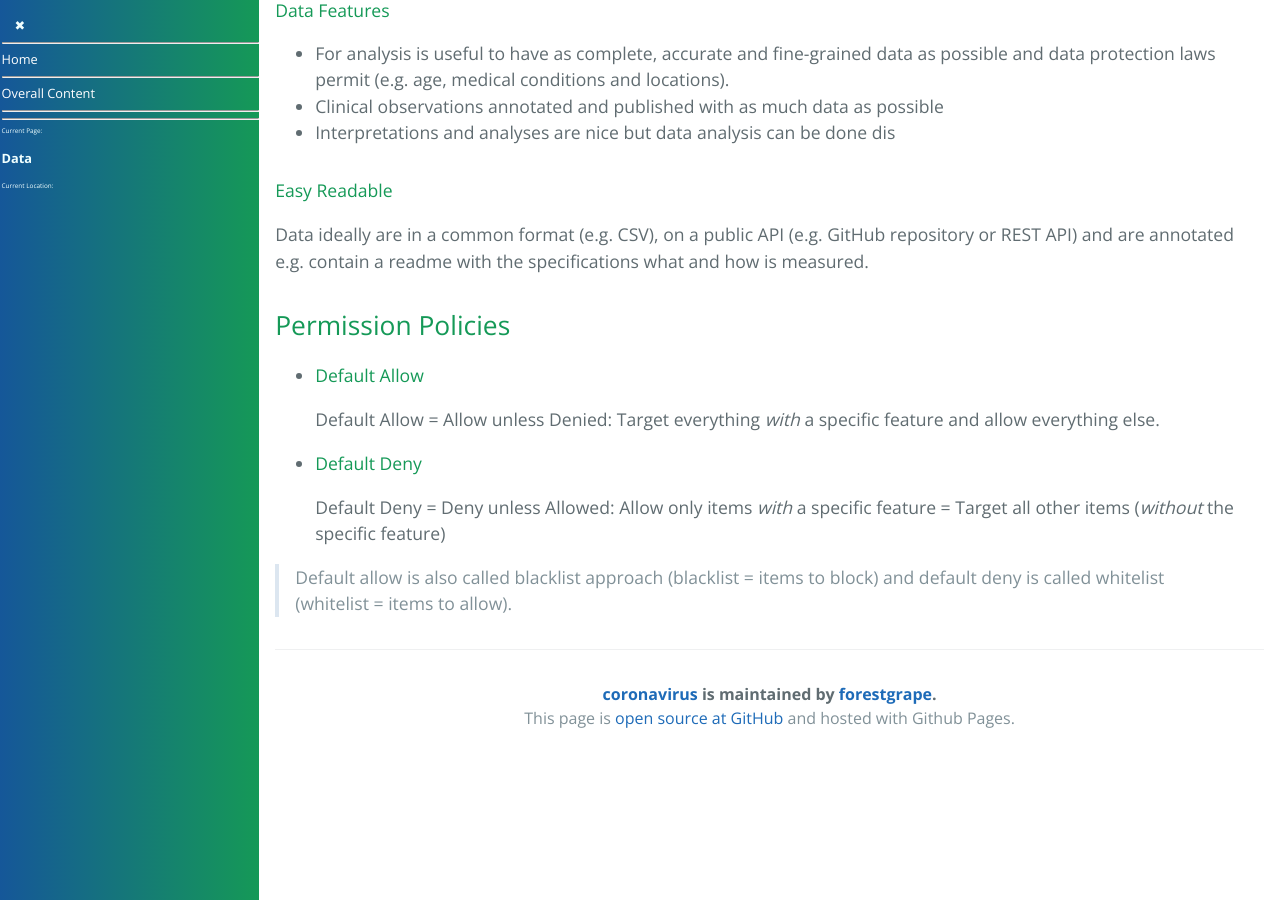
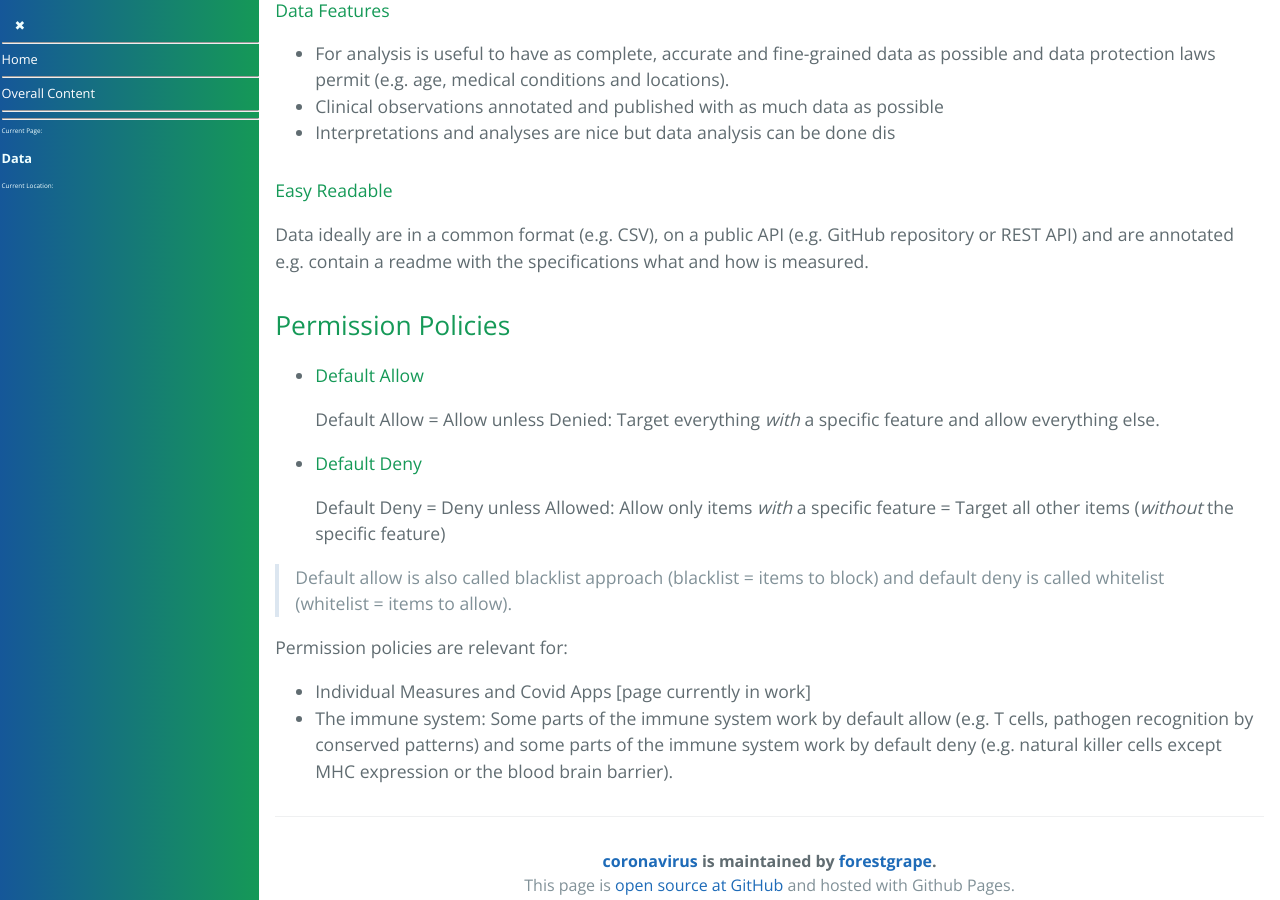
Before and after one commit to forestgrape/coronavirus, a Jekyll site: the page built from 8_data/data.md, in a window 1280 px wide and 900 px high, scrolled down 998 px. Built offline with Jekyll 4.4.1, drawn with Linux system fonts in a browser that asks for light colours; our own code applies the rules of GitHub Pages for plain Markdown files.

Commit message:
relevance of permission policies

```diff
--- a/8_data/data.md
+++ b/8_data/data.md
@@ -43,3 +43,7 @@ Data ideally are in a common format (e.g. CSV), on a public API (e.g. GitHub rep
   Default Deny = Deny unless Allowed: Allow only items *with* a specific feature = Target all other items (*without* the specific feature)
 
 > Default allow is also called blacklist approach (blacklist = items to block) and default deny is called whitelist (whitelist = items to allow).
+
+Permission policies are relevant for:
+* Individual Measures and Covid Apps [page currently in work]
+* The immune system: Some parts of the immune system work by default allow (e.g. T cells, pathogen recognition by conserved patterns) and some parts of the immune system work by default deny (e.g. natural killer cells except MHC expression or the blood brain barrier).
```
